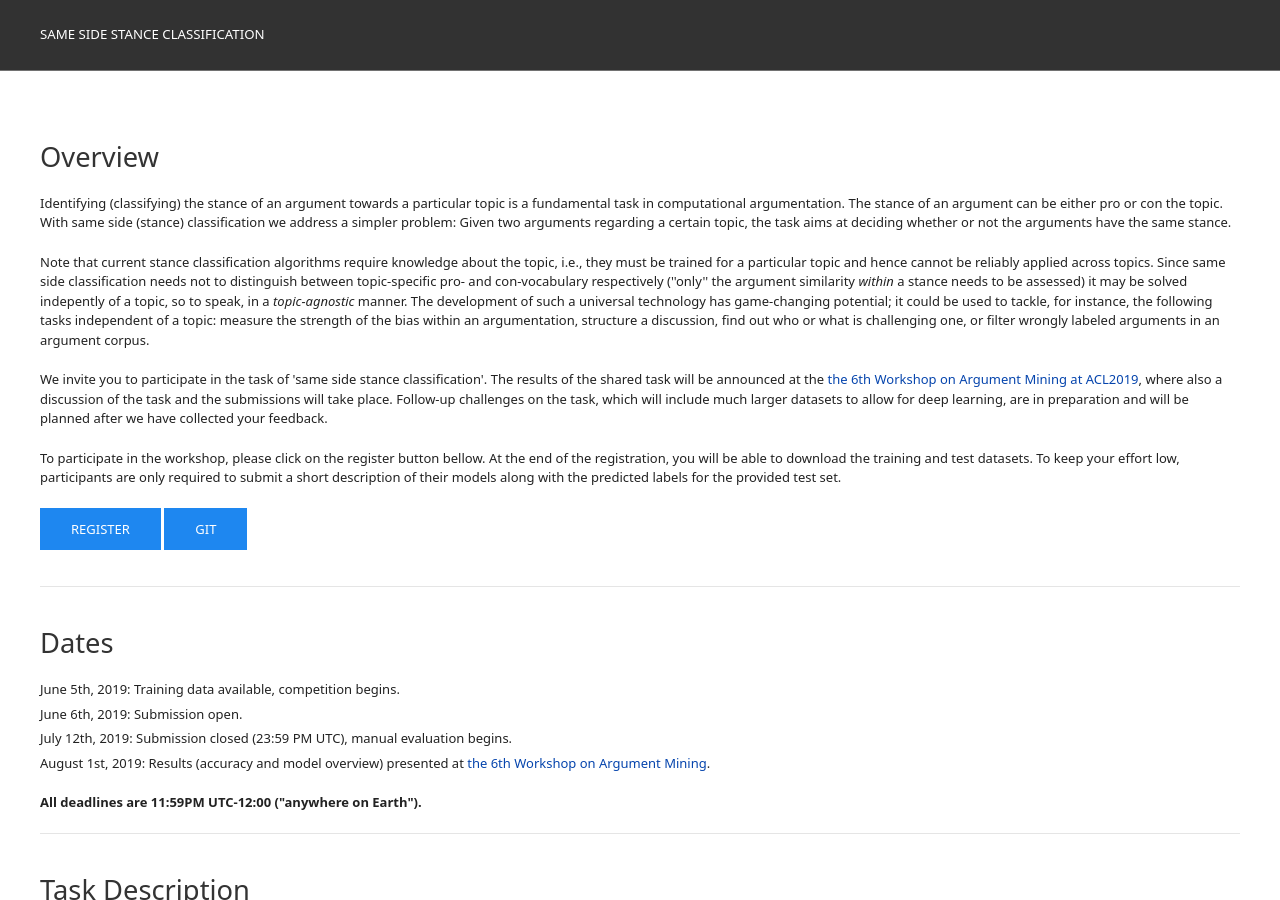
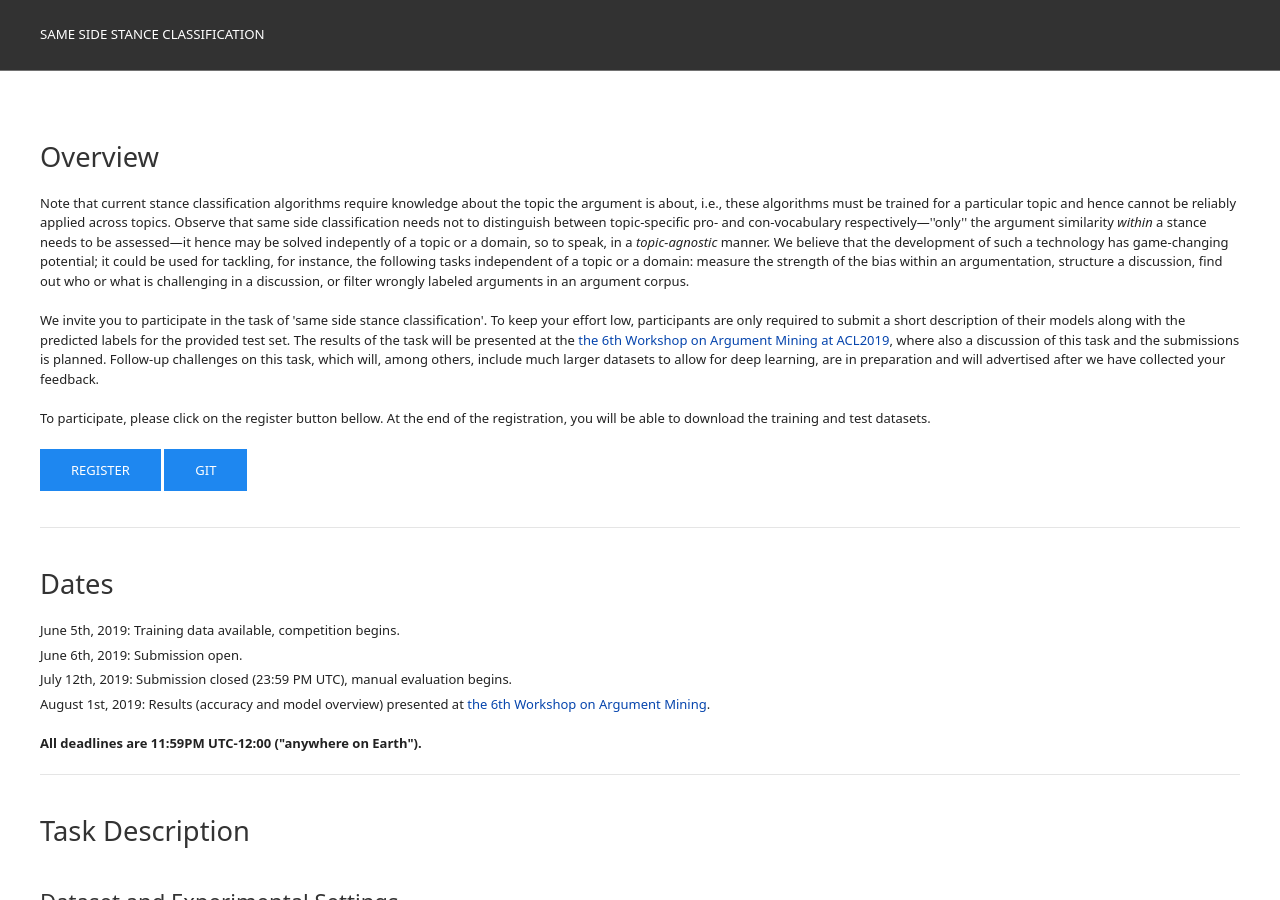
Before and after one commit to shahbazsyed/sameside-webis-de.github.io, a Jekyll site: the page built from index.html, in a window 1280 px wide and 900 px high. Built offline with Jekyll 4.4.1, drawn with Linux system fonts in a browser that asks for light colours.

Commit message:
Update index.html

```diff
--- a/index.html
+++ b/index.html
@@ -10,16 +10,15 @@
 
         <h1>Overview</h1>
         <p >
-          Identifying (classifying) the stance of an argument towards a particular topic is a fundamental task in computational argumentation. The stance of an argument can be either pro or con the topic. With same side (stance) classification we address a simpler problem: Given two arguments regarding a certain topic, the task aims at deciding whether or not the arguments have the same stance.
 	</p>
         <p >
-Note that current stance classification algorithms require knowledge about the topic, i.e., they must be trained for a particular topic and hence cannot be reliably applied across topics. Since same side classification needs not to distinguish between topic-specific pro- and con-vocabulary respectively (''only'' the argument similarity <i>within</i> a stance needs to be assessed) it may be solved indepently of a topic, so to speak, in a <i>topic-agnostic</i> manner. The development of such a universal technology has game-changing potential; it could be used to tackle, for instance, the following tasks independent of a topic: measure the strength of the bias within an argumentation, structure a discussion, find out who or what is challenging one, or filter wrongly labeled arguments in an argument corpus.
+Note that current stance classification algorithms require knowledge about the topic the argument is about, i.e., these algorithms must be trained for a particular topic and hence cannot be reliably applied across topics. Observe that same side classification needs not to distinguish between topic-specific pro- and con-vocabulary respectively&mdash;''only'' the argument similarity <i>within</i> a stance needs to be assessed&mdash;it hence may be solved indepently of a topic or a domain, so to speak, in a <i>topic-agnostic</i> manner. We believe that the development of such a technology has game-changing potential; it could be used for tackling, for instance, the following tasks independent of a topic or a domain: measure the strength of the bias within an argumentation, structure a discussion, find out who or what is challenging in a discussion, or filter wrongly labeled arguments in an argument corpus.
 </p>
         <p>
-We invite you to participate in the task of 'same side stance classification'. The results of the shared task will be announced at the <a href="https://argmining19.webis.de/" target="_blank">the 6th Workshop on Argument Mining at ACL2019</a>, where also a discussion of the task and the submissions will take place. Follow-up challenges on the task, which will include much larger datasets to allow for deep learning, are in preparation and will be planned after we have collected your feedback.
+We invite you to participate in the task of 'same side stance classification'. To keep your effort low, participants are only required to submit a short description of their models along with the predicted labels for the provided test set. The results of the task will be presented at the <a href="https://argmining19.webis.de/" target="_blank">the 6th Workshop on Argument Mining at ACL2019</a>, where also a discussion of this task and the submissions is planned. Follow-up challenges on this task, which will, among others, include much larger datasets to allow for deep learning, are in preparation and will advertised after we have collected your feedback.
         </p>
         <p>
-        To participate in the workshop, please click on the register button bellow. At the end of the registration, you will be able to download the training and test datasets. To keep your effort low, participants are only required to submit a short description of their models along with the predicted labels for the provided test set.
+        To participate, please click on the register button bellow. At the end of the registration, you will be able to download the training and test datasets.
         </p>
 
       <div id="register">
```
